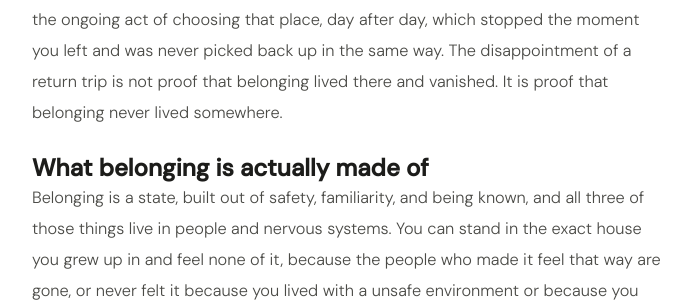
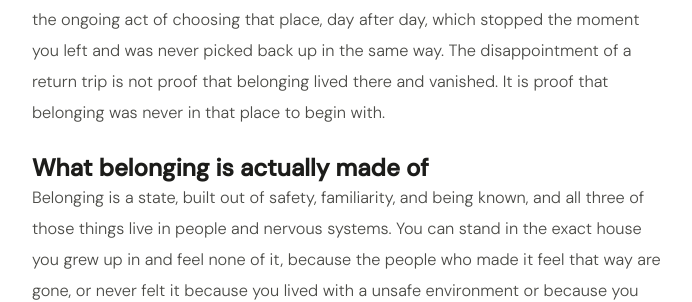
Before and after one commit to Blubell26/giuliapacciotti.com, a Jekyll site: the page built from _posts/2026-09-15-belonging-has-no-address.md, in a window 1280 px wide and 900 px high, scrolled down 1547 px. Shown: the part 591-893 px from the top of the window, without its empty margins (292-984 px from the left). Built offline with Jekyll 4.4.1, drawn with Linux system fonts in a browser that asks for light colours; comment, search, counter and statistics services are not loaded; some of the changed text lies outside the part shown.

Commit message:
Update 2026-09-15-belonging-has-no-address.md

```diff
--- a/_posts/2026-09-15-belonging-has-no-address.md
+++ b/_posts/2026-09-15-belonging-has-no-address.md
@@ -30,7 +30,7 @@
 
 Belonging looks like something that happens to you. You walk into a place and either feel it or you don’t, the way weather happens to you. But look closer at what actually produces the feeling. It is not the place but a set of small ongoing acts like showing up, paying attention, letting yourself be known, letting others matter to you, again and again, in that place. Stop doing those things and the feeling fades, even if the place stays exactly the same. Do those things in a place you have never been before and the feeling can grow there instead.
 That is the first crack in the idea that belonging is given. If it depended only on the place, it would not fade when the acts stopped, and it would not appear somewhere new when the acts started. It tracks the doing, not the location.
-The second crack is what happens on return visits. The place has not changed the way you have. The streets are intact. What is missing is the ongoing act of choosing that place, day after day, which stopped the moment you left and was never picked back up in the same way. The disappointment of a return trip is not proof that belonging lived there and vanished. It is proof that belonging never lived somewhere.
+The second crack is what happens on return visits. The place has not changed the way you have. The streets are intact. What is missing is the ongoing act of choosing that place, day after day, which stopped the moment you left and was never picked back up in the same way. The disappointment of a return trip is not proof that belonging lived there and vanished. It is proof that belonging was never in that place to begin with.
 
 ## What belonging is actually made of
 
@@ -50,6 +50,6 @@
 
 Returning and arriving get treated as the same motion, but they aren’t. Returning is going back to reclaim something that is supposed to already be there, waiting, intact. It is an act of retrieval, and it fails the moment the thing being retrieved is not stored anywhere. Arriving carries no such expectation. It is simply showing up, fully, to wherever you happen to be, and building from there instead of digging for what was left behind. My son has only ever arrived, again and again, and it has never once seemed to cost him the sense of being at home.
 
-I know this one from the inside. Being a nomad and going back to my own country, for the first few years, I kept looking for it everywhere, the sense of being home, certain it had to be somewhere, and not finding it. At some point I stopped looking and surrendered to the fact that nothing was owed to me by that place . Now I can feel that I have nothing or nowhere to return to. And it feels like a blissful liberation.
+I know this one from the inside. Six years as a nomad taught me to expect belonging to be waiting somewhere, if not out there in whatever place I landed, then at least back home, the moment I decided to return. For the first few years I found it in neither. I kept looking, certain it had to exist somewhere, and it didn’t. At some point I stopped looking and surrendered to the fact that nothing was owed to me by any place. Now I can feel that I have nothing, and nowhere, to return to. And it feels like a blissful liberation.
 
 The true belonging, in the end, is something we find only inside ourselves. The outside world never hold the things we are looking for.
```
